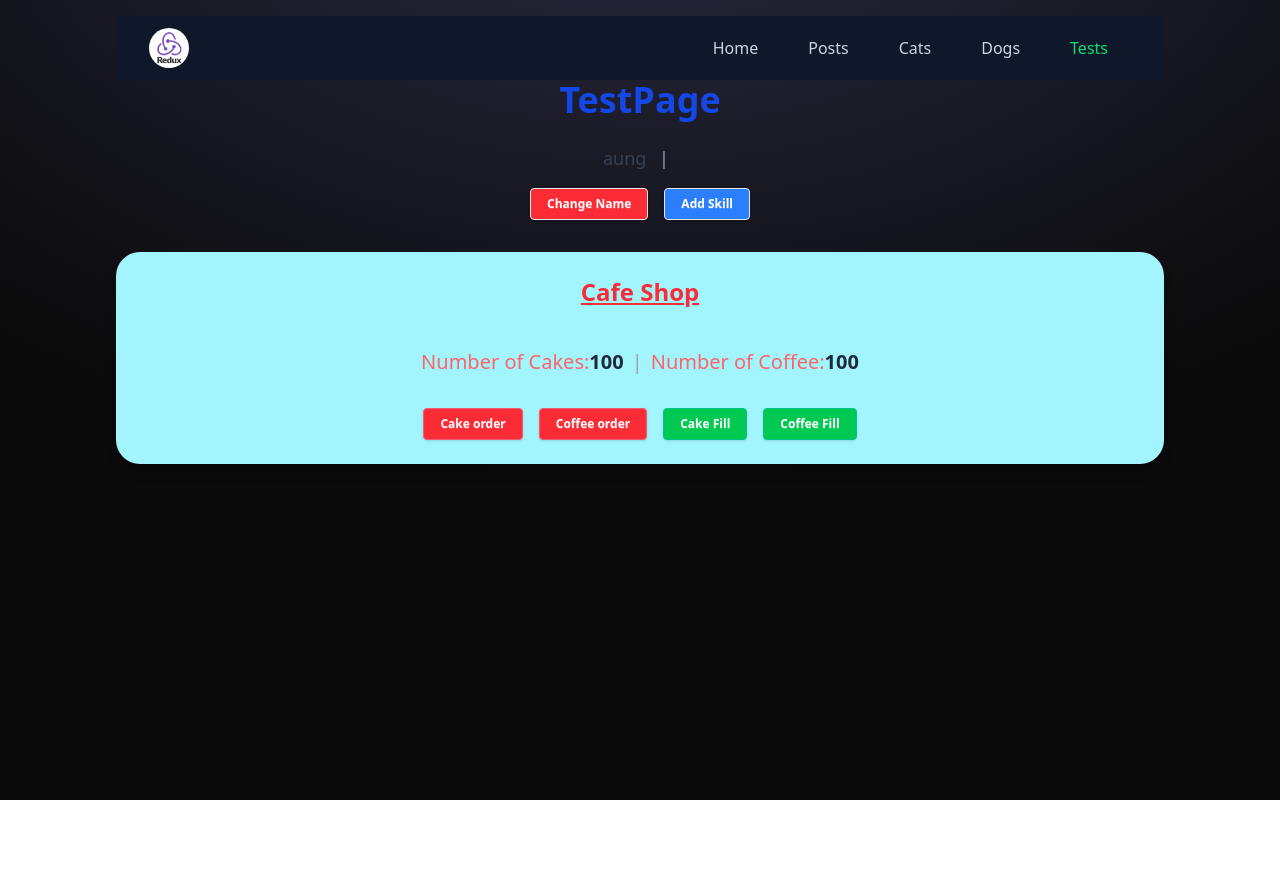
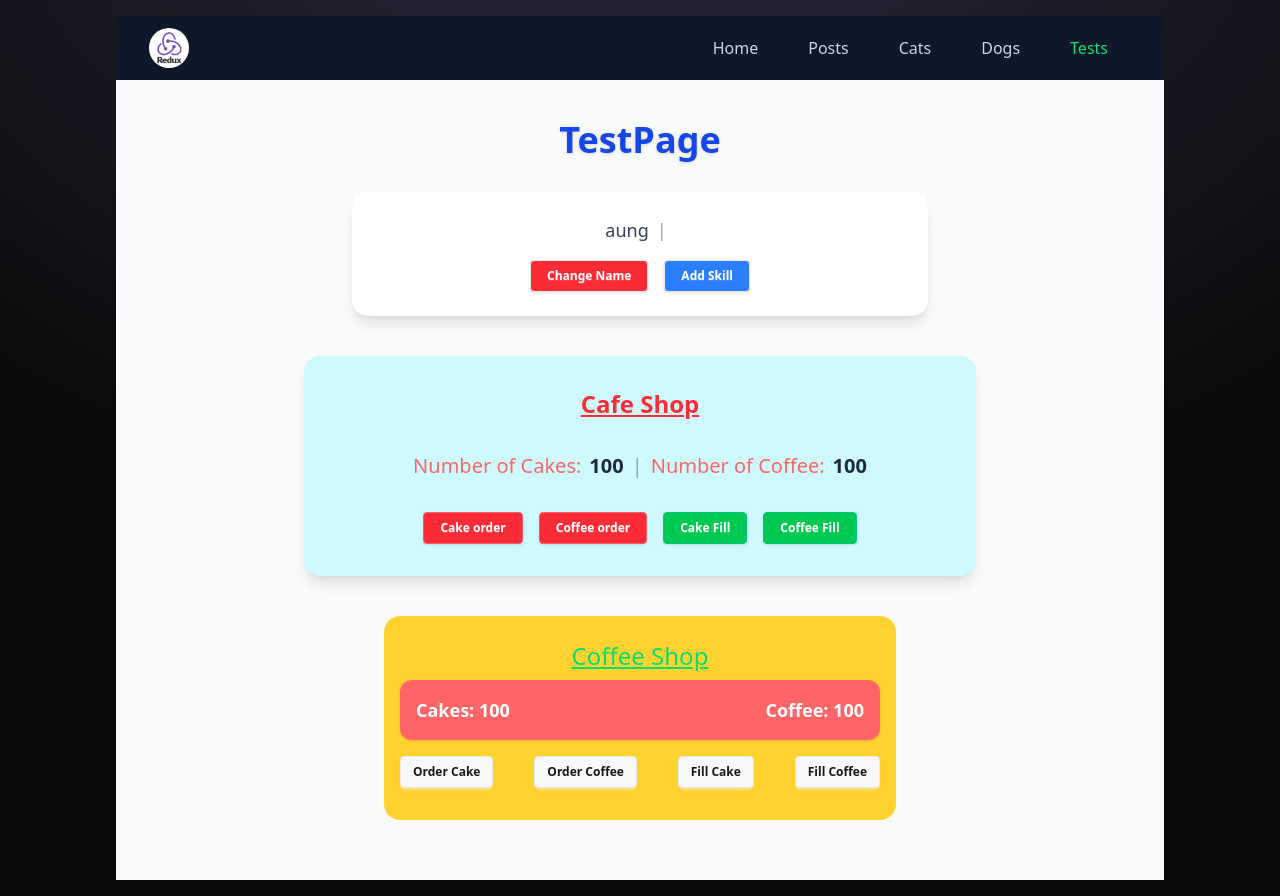
Before and after one commit to aungNyeinChan93/react_redux-toolkit_04, a React (Vite) app: page /tests in a window 1280 px wide. Before the commit the page ends 800 px from the top, so only its background shows below. Built offline with nearby package versions, Linux system fonts and the light colour scheme; no server answers.

Commit message:
test: cafe shop apply with redux-toolkit

```diff
--- /dev/null
+++ b/src/feature/cafe/cafeSlice.js
@@ -0,0 +1,28 @@
+import { createSlice } from "@reduxjs/toolkit";
+
+
+const cafeSlice = createSlice({
+    name: 'cafe',
+    initialState: {
+        cakes: 100,
+        coffee: 100
+    },
+    reducers: {
+        orderCake(state, action) {
+            state.cakes = state.cakes - action.payload
+        },
+        orderCoffee(state, action) {
+            state.coffee = state.coffee - action.payload
+        },
+        fillCake(state, action) {
+            state.cakes = state.cakes + action.payload
+        },
+        fillCoffee(state, action) {
+            state.coffee = state.coffee + action.payload
+        }
+    }
+});
+
+
+export default cafeSlice;
+export const { fillCake, fillCoffee, orderCake, orderCoffee } = cafeSlice.actions;
--- a/src/pages/TestPage.jsx
+++ b/src/pages/TestPage.jsx
@@ -2,9 +2,21 @@ import React from "react";
 import useTestReducer from "../hooks/useTestReducer";
 // import cakeStore from "../tests/test_orderCake";
 import useCafeShop from "../hooks/useCafeShop";
+import { useDispatch, useSelector } from "react-redux";
+import {
+  fillCake,
+  fillCoffee,
+  orderCake,
+  orderCoffee,
+} from "../feature/cafe/cafeSlice";
 
 const TestPage = () => {
   const { testState, testDispatch } = useTestReducer();
+
+  const { cakes: myCakes, coffee: myCoffees } = useSelector(
+    (store) => store.cafe
+  );
+  const dispatch = useDispatch();
 
   const {
     cafeState: { coffees, cakes },
@@ -12,18 +24,22 @@ const TestPage = () => {
   } = useCafeShop();
 
   return (
-    <React.Fragment>
-      <h1 className="text-4xl font-bold mb-6 text-center text-blue-700">
+    <div className="min-h-screen bg-gray-50 py-10">
+      <h1 className="text-4xl font-bold mb-8 text-center text-blue-700 drop-shadow">
         TestPage
       </h1>
-      <div className="flex flex-col items-center space-y-2 mb-6">
-        <span className="text-lg text-gray-700">
-          {testState?.name} <span className="mx-2 text-gray-400">|</span>{" "}
+
+      {/* Test Reducer Section */}
+      <section className="max-w-xl mx-auto bg-white rounded-2xl shadow-lg p-6 mb-10">
+        <div className="flex flex-col items-center space-y-2">
+          <span className="text-lg text-gray-700 font-medium">
+            {testState?.name}
+            <span className="mx-2 text-gray-400">|</span>
             {testState?.skills}
           </span>
           <div className="flex space-x-4 mt-2">
             <button
-            className="btn btn-sm bg-red-500 hover:bg-red-600 text-white px-4 py-2 rounded shadow"
+              className="btn btn-sm bg-red-500 hover:bg-red-600 text-white px-4 py-2 rounded shadow transition"
               onClick={() =>
                 testDispatch({ type: "TEST1", payload: "aung nyien chan" })
               }
@@ -31,7 +47,7 @@ const TestPage = () => {
               Change Name
             </button>
             <button
-            className="btn btn-sm bg-blue-500 hover:bg-blue-600 text-white px-4 py-2 rounded shadow"
+              className="btn btn-sm bg-blue-500 hover:bg-blue-600 text-white px-4 py-2 rounded shadow transition"
               onClick={() =>
                 testDispatch({ type: "ADD_SKILL", payload: "skill one" })
               }
@@ -40,50 +56,42 @@ const TestPage = () => {
             </button>
           </div>
         </div>
+      </section>
 
-      {/* UI TESTING */}
-      <section className="p-6 w-full my-8 bg-cyan-200 min-h-[200px] rounded-3xl shadow-lg">
-        <h3 className="text-center text-2xl font-semibold text-red-500 underline mb-4">
+      {/* Cafe Shop Section */}
+      <section className="max-w-2xl mx-auto bg-cyan-100 rounded-2xl shadow-lg p-8 mb-10">
+        <h3 className="text-center text-2xl font-semibold text-red-500 underline mb-6">
           Cafe Shop
         </h3>
-        <div className="flex justify-center items-center">
-          <div>
-            <div>
-              <p className="p-2 rounded text-xl mt-4 text-red-400 text-center">
+        <div className="flex flex-col items-center">
+          <p className="p-2 rounded text-xl mb-4 text-red-400 text-center">
             Number of Cakes:
-                <span className="font-bold text-gray-800">{cakes}</span>
+            <span className="font-bold text-gray-800 ml-2">{cakes}</span>
             <span className="mx-2 text-gray-400">|</span>
             Number of Coffee:
-                <span className="font-bold text-gray-800">{coffees}</span>
+            <span className="font-bold text-gray-800 ml-2">{coffees}</span>
           </p>
-            </div>
-            <div className="flex flex-wrap justify-center items-center gap-4 mt-6">
+          <div className="flex flex-wrap justify-center gap-4 mt-2">
             <button
-                className="btn btn-error btn-sm bg-red-500 hover:bg-red-600 text-white px-4 py-2 rounded shadow"
-                onClick={() =>
-                  cafeDispatch({ type: "CAKE_ORDER", payload: 19 })
-                }
+              className="btn btn-error btn-sm bg-red-500 hover:bg-red-600 text-white px-4 py-2 rounded shadow transition"
+              onClick={() => cafeDispatch({ type: "CAKE_ORDER", payload: 19 })}
             >
               Cake order
             </button>
             <button
-                className="btn btn-error btn-sm bg-red-500 hover:bg-red-600 text-white px-4 py-2 rounded shadow"
-                onClick={() =>
-                  cafeDispatch({ type: "COFFEE_ORDER", payload: 1 })
-                }
+              className="btn btn-error btn-sm bg-red-500 hover:bg-red-600 text-white px-4 py-2 rounded shadow transition"
+              onClick={() => cafeDispatch({ type: "COFFEE_ORDER", payload: 1 })}
             >
               Coffee order
             </button>
             <button
-                className="btn btn-success btn-sm bg-green-500 hover:bg-green-600 text-white px-4 py-2 rounded shadow"
-                onClick={() =>
-                  cafeDispatch({ type: "FILL_CAKE", payload: 1000 })
-                }
+              className="btn btn-success btn-sm bg-green-500 hover:bg-green-600 text-white px-4 py-2 rounded shadow transition"
+              onClick={() => cafeDispatch({ type: "FILL_CAKE", payload: 1000 })}
             >
               Cake Fill
             </button>
             <button
-                className="btn btn-success btn-sm bg-green-500 hover:bg-green-600 text-white px-4 py-2 rounded shadow"
+              className="btn btn-success btn-sm bg-green-500 hover:bg-green-600 text-white px-4 py-2 rounded shadow transition"
               onClick={() =>
                 cafeDispatch({ type: "FILL_COFFEE", payload: 1000 })
               }
@@ -92,9 +100,42 @@ const TestPage = () => {
             </button>
           </div>
         </div>
+      </section>
+
+      {/* Redux CafeSlice Section */}
+      <section className="max-w-lg mx-auto bg-amber-300 p-4 rounded-2xl">
+        <p className="text-green-400 text-2xl text-center p-2 underline">
+          Coffee Shop{" "}
+        </p>
+        <div className="flex justify-between items-center p-4 bg-red-400 rounded-xl shadow text-white font-semibold text-lg">
+          <span>Cakes: {myCakes}</span>
+          <span>Coffee: {myCoffees}</span>
+        </div>
+        <div className="flex justify-between items-center my-4">
+          <button className="btn btn-sm" onClick={() => dispatch(orderCake(1))}>
+            Order Cake
+          </button>
+          <button
+            onClick={() => dispatch(orderCoffee(1))}
+            className="btn btn-sm"
+          >
+            Order Coffee
+          </button>
+          <button
+            className="btn btn-sm"
+            onClick={() => dispatch(fillCake(100))}
+          >
+            Fill Cake
+          </button>
+          <button
+            className="btn btn-sm"
+            onClick={() => dispatch(fillCoffee(100))}
+          >
+            Fill Coffee
+          </button>
         </div>
       </section>
-    </React.Fragment>
+    </div>
   );
 };
 
--- a/src/store.js
+++ b/src/store.js
@@ -5,6 +5,7 @@ import productSlice from './feature/product/productSlice';
 import postsSlice from './feature/posts/postsSlice';
 import catsSlice from './feature/cats/catsSlice';
 import dogsSlice from './feature/dogs/dogsSlice';
+import cafeSlice from './feature/cafe/cafeSlice';
 
 export const store = configureStore({
     reducer: {
@@ -13,6 +14,7 @@ export const store = configureStore({
         product: productSlice.reducer,
         posts: postsSlice.reducer,
         cats: catsSlice.reducer,
-        dogs: dogsSlice.reducer
+        dogs: dogsSlice.reducer,
+        cafe: cafeSlice.reducer
     }
 });
```
Lines whose indentation alone changed are shown as unchanged.
